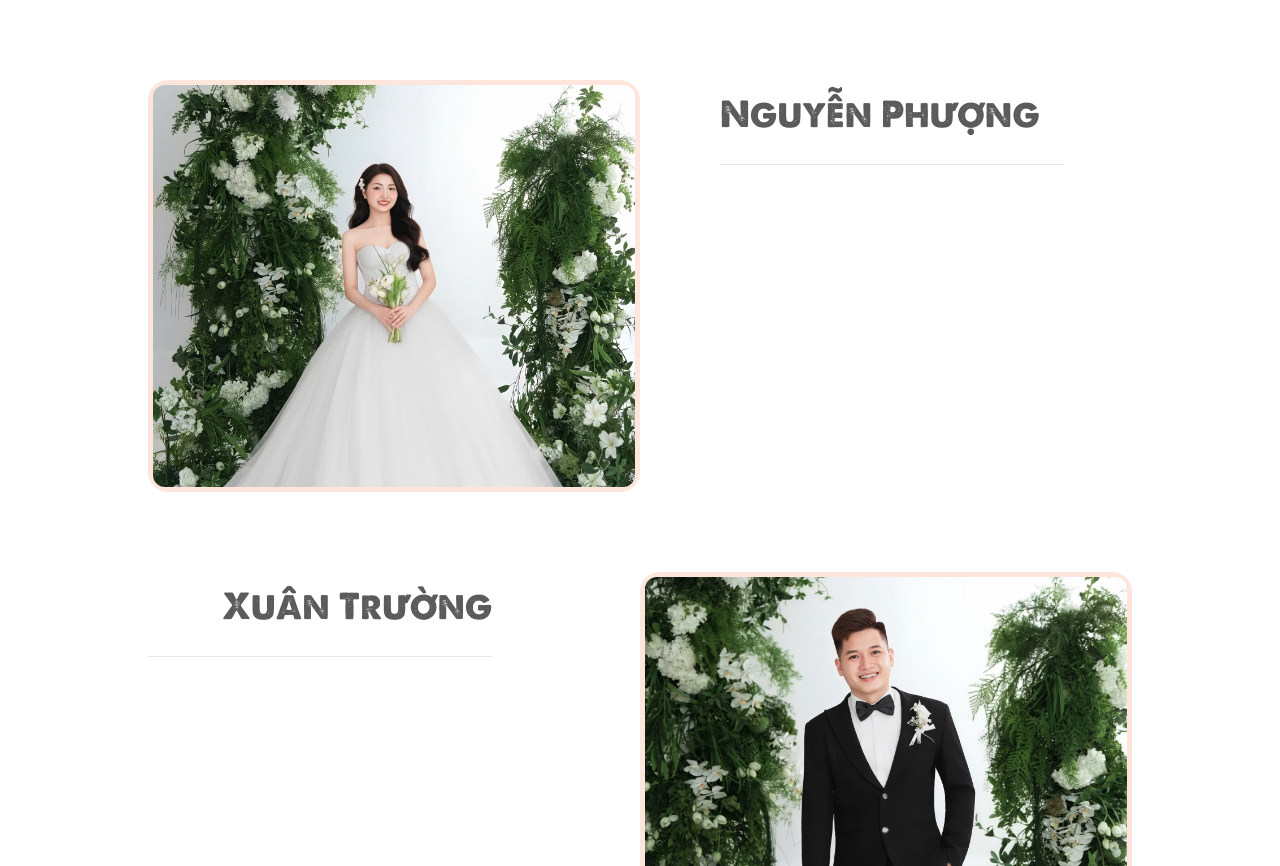
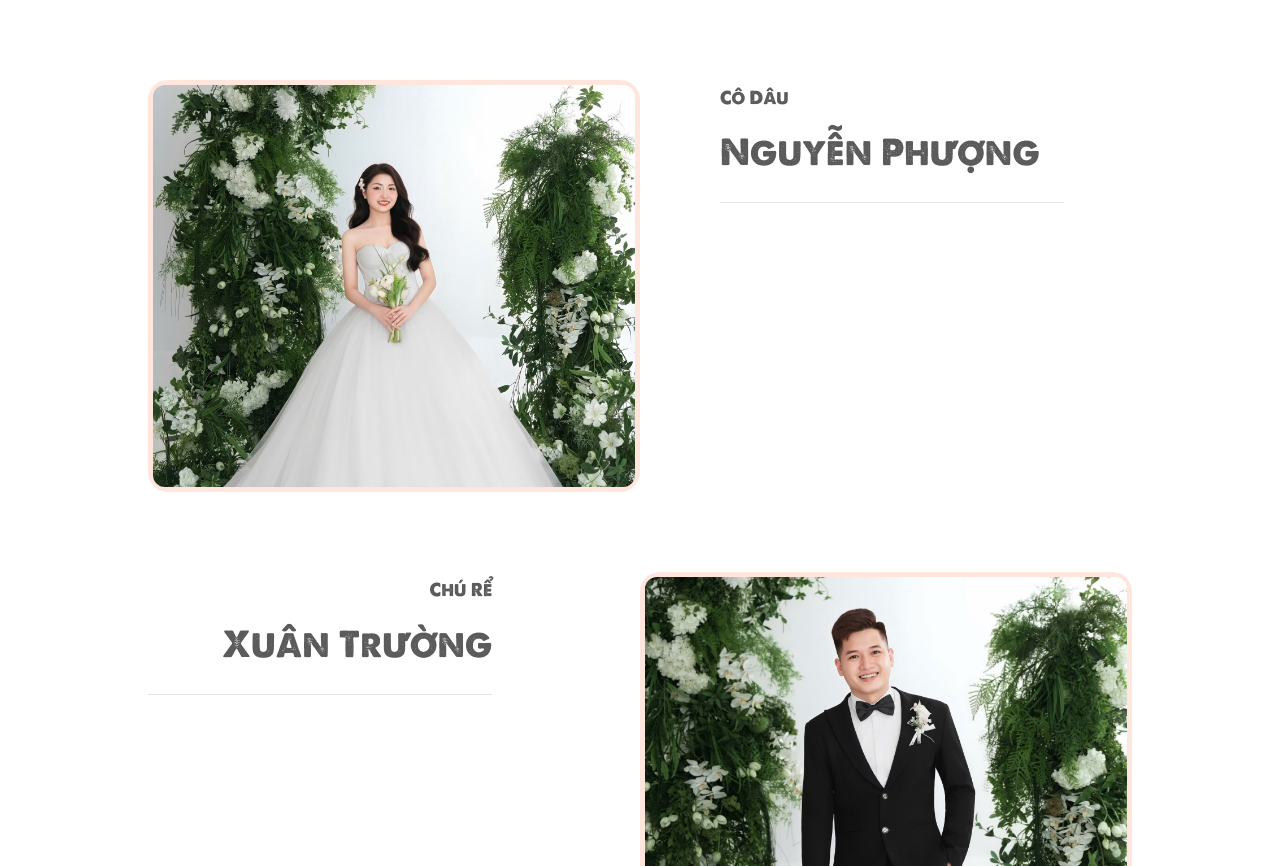
Before and after one commit to thiepdientu/XuanTruong-NguyenPhuong, a plain HTML site: page index.html in a window 1280 px wide. Shown: the part 800-1666 px from the top of the page. Drawn offline with Linux system fonts and the light colour scheme; no server answers; a web font is replaced by a local one.

Commit message:
FIX name

```diff
--- a/index.html
+++ b/index.html
@@ -577,7 +577,7 @@
                     <img src="images/5YPW6U4dxUwQkXPrqcjlaefZVyyyI2EFH1LlutEh.jpg" alt="" class="bride_img">
                 </div>
                 <div class="about-data" data-aos="fade-left" data-aos-duration="3000" style="color: #5b5b5b">
-
+                <p style="font-size: 20px;">Cô Dâu</p>
                     <h3 class="bride_name">Nguyễn Phượng</h3>
                     <!-- <p class="bride_des">aaaaaaa</p> -->
                     <hr>
@@ -589,7 +589,7 @@
                     <img src="images/y4cl5s7KNsbJonF7wPEaPr5i2Q0XYanxIjjjdPFJ.jpg" alt="" class="bride_img">
                 </div>
                 <div class="about-data uk-text-right" data-aos="fade-right" data-aos-duration="3000" style="color: #5b5b5b">
-
+                    <p style="font-size: 20px;">Chú Rể</p>
                     <h3 class="bride_name">Xuân Trường</h3>
                     <!-- <p class="bride_des">bbbbbbb</p> -->
                     <hr>
```
